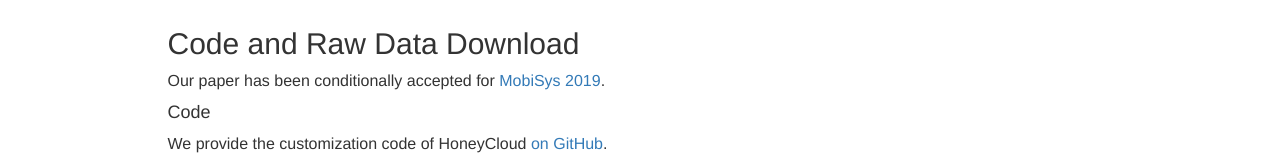
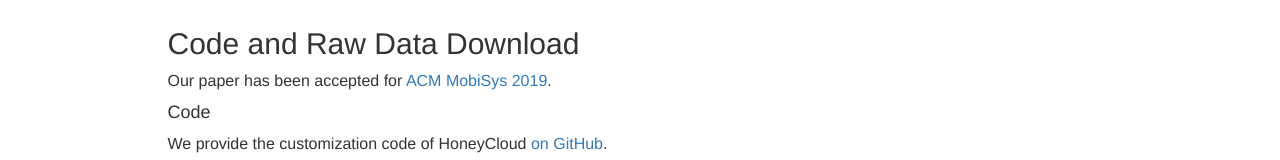
Before and after one commit to HoneyCloud/honeycloud.github.io, a plain HTML site: page index.html in a window 1280 px wide. Shown: the part 450-610 px from the top of the page. Drawn offline with nearby package versions, Linux system fonts and the light colour scheme.

Commit message:
Update index.html

```diff
--- a/index.html
+++ b/index.html
@@ -73,8 +73,8 @@
           <br>
           <h2 id="download">Code and Raw Data Download</h2>
           <p style="font-size: 16px">
-            Our paper has been conditionally accepted for
-            <a href="https://www.sigmobile.org/mobisys/2019/">MobiSys 2019</a>.<br>
+            Our paper has been accepted for
+            <a href="https://www.sigmobile.org/mobisys/2019/">ACM MobiSys 2019</a>.<br>
           </p>
           <h4>Code</h4>
           <p style="font-size: 16px">
```
